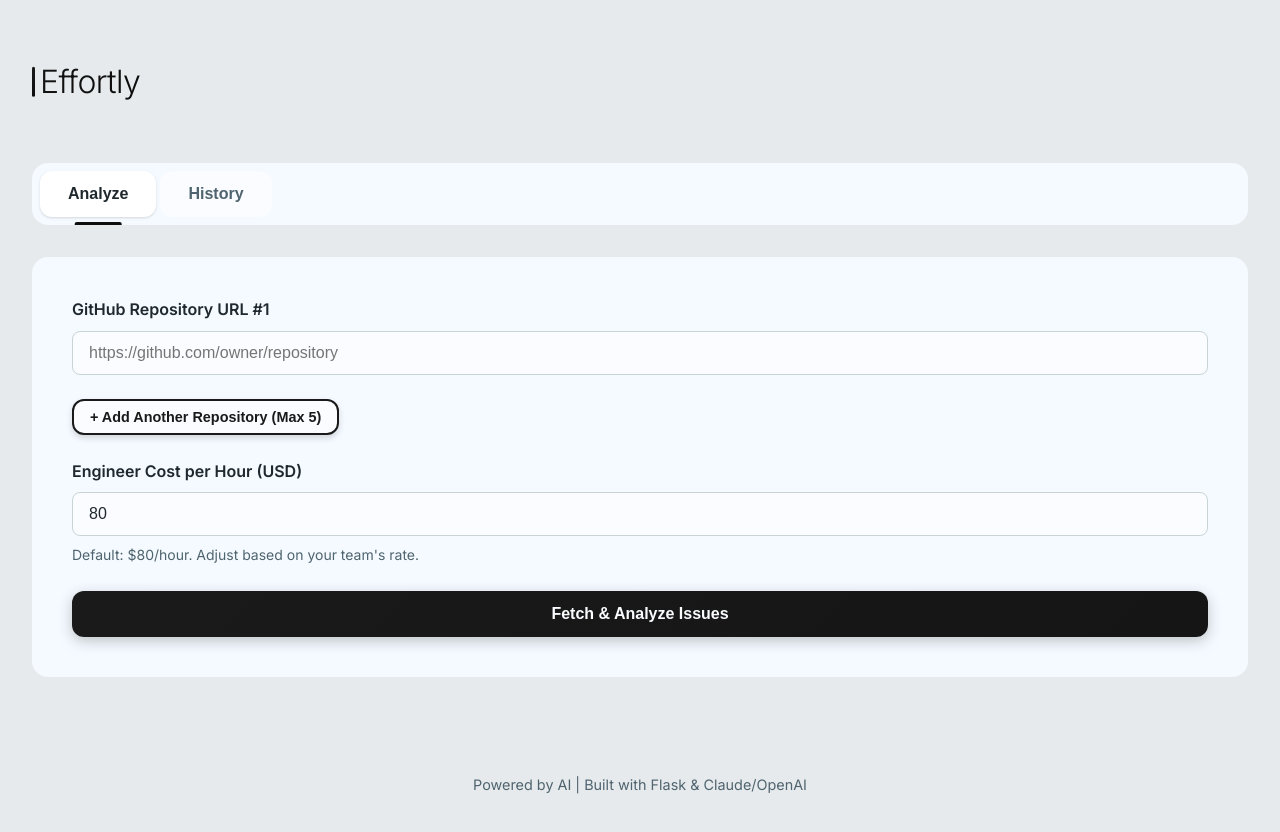
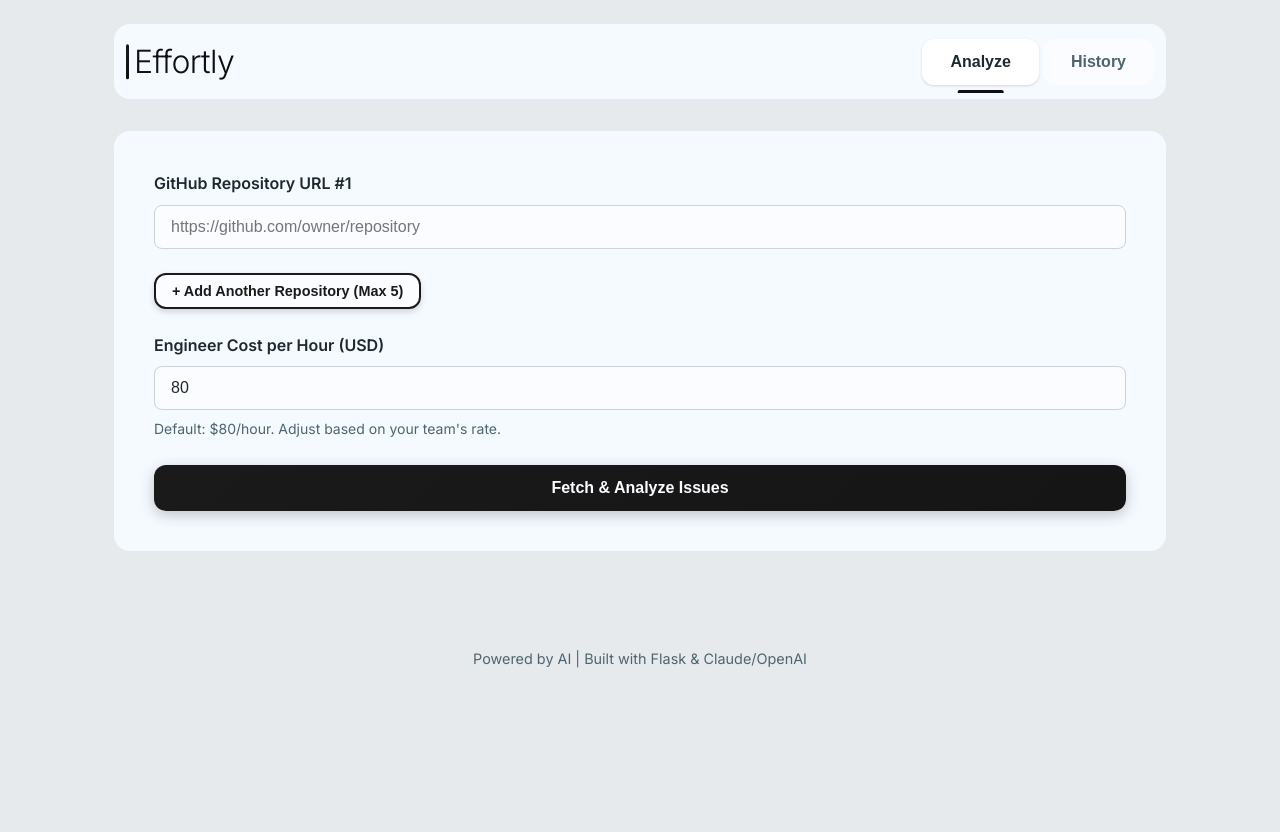
Before and after one commit to ayush1599/Issue-Estimator, a plain HTML site: page static/index.html in a window 1280 px wide. After the commit the page ends 800 px from the top, so only its background shows below. Drawn offline with Linux system fonts and the light colour scheme; no server answers.

Commit message:
ui(layout): place brand inside top nav and tighten container width/padding

```diff
--- a/static/index.html
+++ b/static/index.html
@@ -11,14 +11,13 @@
 </head>
 <body>
     <div class="container">
-        <header class="app-header">
-            <div class="brand">Effortly</div>
-        </header>
-
-        <!-- Navigation Tabs -->
+        <!-- Top Navigation -->
         <nav class="main-nav">
-            <button id="nav-analyze" class="nav-button active">Analyze</button>
-            <button id="nav-history" class="nav-button">History</button>
+            <div class="nav-brand brand">Effortly</div>
+            <div class="nav-items">
+                <button id="nav-analyze" class="nav-button active">Analyze</button>
+                <button id="nav-history" class="nav-button">History</button>
+            </div>
         </nav>
 
         <main>
--- a/static/styles.css
+++ b/static/styles.css
@@ -151,18 +151,13 @@ body {
 
 /* Container */
 .container {
-    max-width: 1400px;
+    max-width: 1100px;
     margin: 0 auto;
-    padding: 2rem;
+    padding: 1.5rem;
 }
 
 /* Header */
-.app-header {
-    display: flex;
-    align-items: center;
-    padding: 1.5rem 0;
-    margin-bottom: 2rem;
-}
+/* app-header removed; brand is inside nav */
 
 .brand {
     font-family: 'Inter', sans-serif;
@@ -197,12 +192,23 @@ body {
 /* Main Navigation - Layer 1 (container) */
 .main-nav {
     display: flex;
-    gap: 0.25rem;
+    align-items: center;
+    justify-content: space-between;
+    gap: 0.75rem;
     margin-bottom: 2rem;
     background: var(--layer-1);
-    padding: 0.5rem;
+    padding: 0.5rem 0.75rem;
     border-radius: 16px;
     box-shadow: none;
+}
+
+.nav-brand {
+    padding: 0.25rem 0.5rem;
+}
+
+.nav-items {
+    display: flex;
+    gap: 0.25rem;
 }
 
 .nav-button {
```
